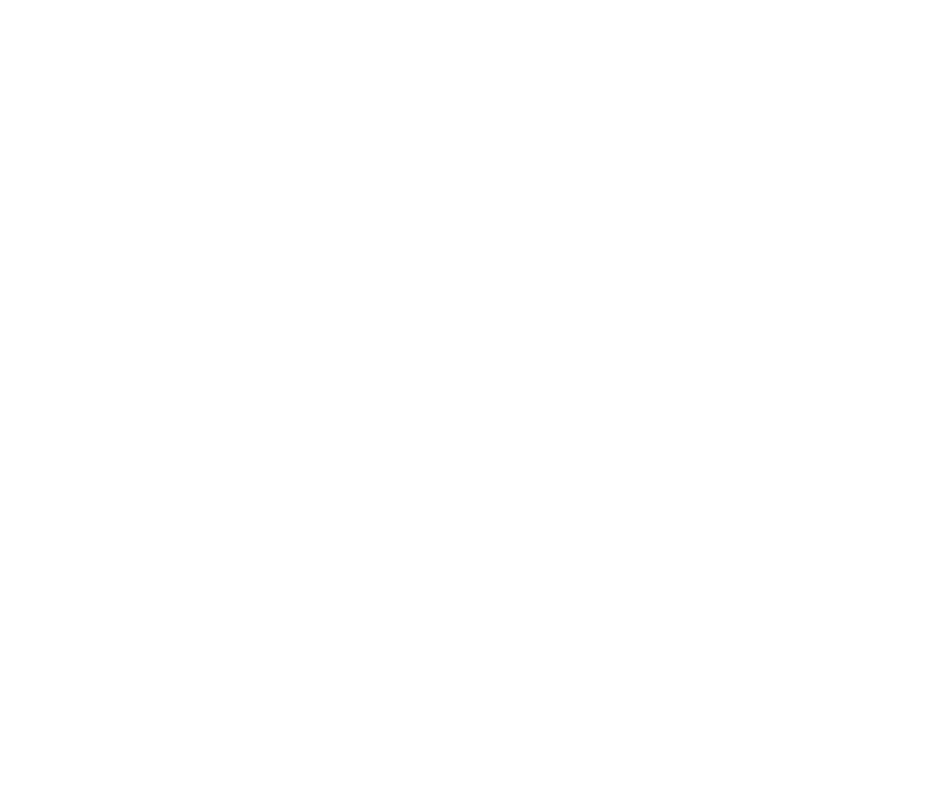
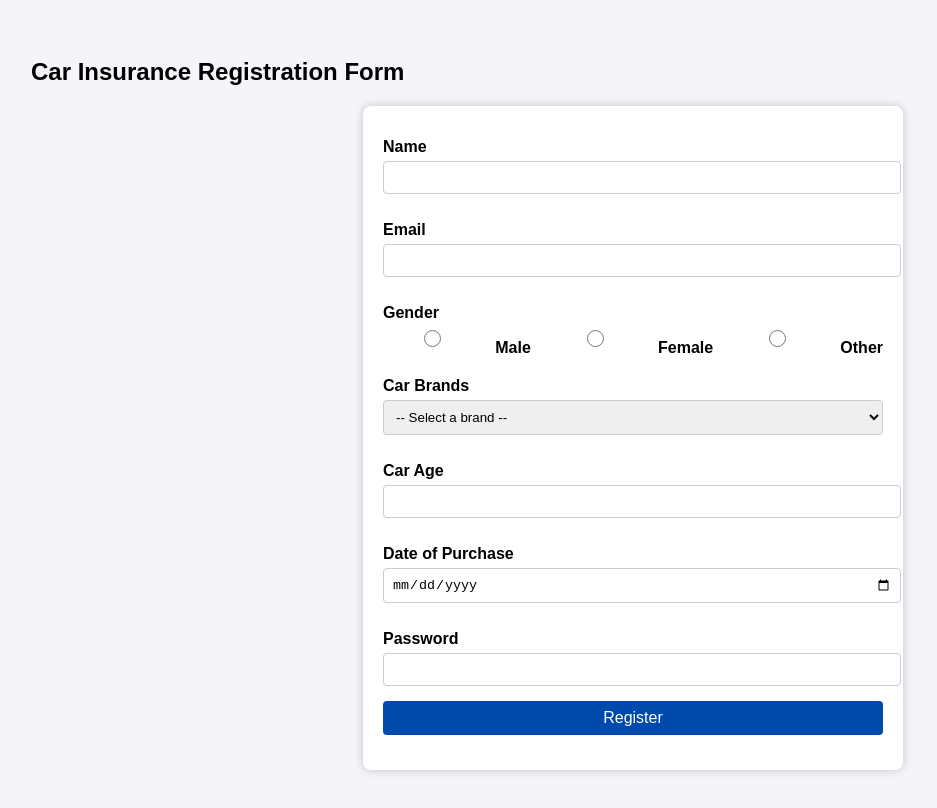
Before and after one commit to acciojob/car-insurance-form-RajnandaniPawar, a website: page main.html in a window 1280 px wide. Shown: the whole page, without its empty margins (7-944 px from the left). Drawn offline with Linux system fonts and the light colour scheme.

Commit message:
created a submission

```diff
--- a/main.html
+++ b/main.html
@@ -8,6 +8,60 @@
 
 <body>
 	<!-- the entire body must be written by student -->
+     <h2>Car Insurance Registration Form</h2>
+
+  <form method="post">
+
+    <!-- Name -->
+    <label for="name">Name</label>
+    <input type="text" id="name" name="name" required>
+
+    <!-- Email -->
+    <label for="email">Email</label>
+    <input type="email" id="email" name="email" required>
+
+    <!-- Gender -->
+    <label>Gender</label>
+    <div class="radio-group">
+      <input type="radio" id="male" name="gender" value="Male" required>
+      <label for="male">Male</label>
+
+      <input type="radio" id="female" name="gender" value="Female" required>
+      <label for="female">Female</label>
+
+      <input type="radio" id="other" name="gender" value="Other" required>
+      <label for="other">Other</label>
+    </div>
+
+    <!-- Car Brands -->
+    <label for="cars">Car Brands</label>
+    <select id="cars" name="cars">
+      <option value="">-- Select a brand --</option>
+      <option value="BMW">BMW</option>
+      <option value="Audi">Audi</option>
+      <option value="Mercedez">Mercedez</option>
+    </select>
+
+    <!-- Car Age -->
+    <label for="carage">Car Age</label>
+    <input type="number" id="carage" name="carage" required>
+
+    <!-- Date of Purchase -->
+    <label for="dop">Date of Purchase</label>
+    <input type="date" id="dop" name="dop" required>
+
+    <!-- Password -->
+    <label for="password">Password</label>
+    <input type="password" id="password" name="password" required>
+
+    <!-- Submit Button -->
+    <button type="submit">Register</button>
+
+  </form>
+
+
+
+
     <script type="text/javascript" src="./script.js">
 </script>
 
--- a/styles.css
+++ b/styles.css
@@ -1,2 +1,43 @@
 
 /* Your CSS Code here. */
+
+    body {
+      font-family: Arial, sans-serif;
+      background: #f4f4f9;
+      padding: 30px;
+    }
+    form {
+      max-width: 500px;
+      margin: auto;
+      background: white;
+      padding: 20px;
+      border-radius: 8px;
+      box-shadow: 0 0 10px rgba(0,0,0,0.2);
+    }
+    label {
+      display: block;
+      margin: 12px 0 5px;
+      font-weight: bold;
+    }
+    input, select, button {
+      width: 100%;
+      padding: 8px;
+      margin-bottom: 15px;
+      border: 1px solid #ccc;
+      border-radius: 4px;
+    }
+    .radio-group {
+      display: flex;
+      gap: 15px;
+      margin-bottom: 15px;
+    }
+    button {
+      background: #004aad;
+      color: white;
+      font-size: 16px;
+      cursor: pointer;
+      border: none;
+    }
+    button:hover {
+      background: #003080;
+    }
```
